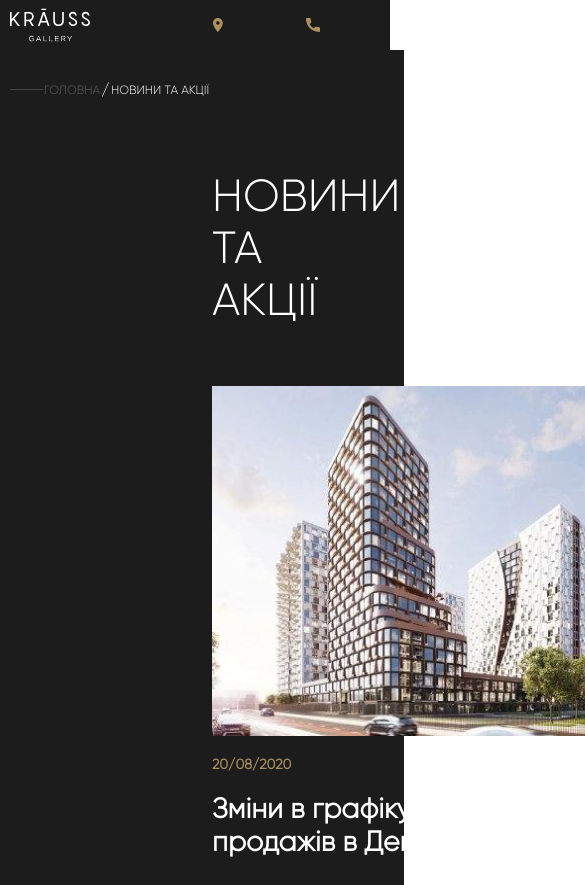
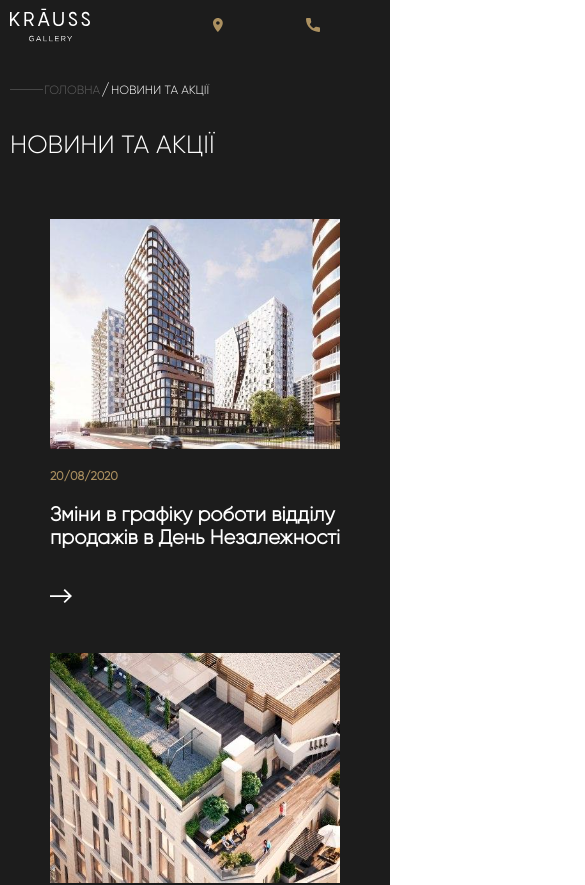
Before and after one commit to YarovoyDm/landing, a React (Create React App) app: page /news in a window 390 px wide. Shown: the top 885 px of the page, 585 px wide, since content can reach past the window. Built offline with nearby package versions, Linux system fonts and the light colour scheme.

Commit message:
news done

```diff
--- a/src/Container/News/News.module.scss
+++ b/src/Container/News/News.module.scss
@@ -1,40 +1,39 @@
 .newsBot,
-.news{
+.news {
     padding: 120px 192px 130px 212px;
     background: #1c1c1c;
     position: relative;
-
 }
-.newsTitle{
+.newsTitle {
     font-size: 45px;
     color: white;
-    margin-bottom:60px
+    margin-bottom: 60px;
 }
-.newsWrapper{
+.newsWrapper {
     display: flex;
     justify-content: space-between;
     align-items: center;
     margin-bottom: 70px;
 }
-.newsItem{
+.newsItem {
     display: flex;
     flex-direction: column;
     align-items: flex-start;
     cursor: pointer;
 }
-.newsDate{
+.newsDate {
     font-size: 14px;
     color: #ab9060;
     font-weight: 800;
     margin-bottom: 20px;
 }
-.newsItemTitle{
+.newsItemTitle {
     font-weight: 700;
     font-size: 28px;
     color: white;
     margin-bottom: 40px;
 }
-.newsArrow{
+.newsArrow {
     height: 14px;
     width: 22px;
     background-image: url(../../Images/galleryArrowLanding.svg);
@@ -43,19 +42,118 @@
 }
 .newsFirstImage,
 .newsSecondImage,
-.newsThirdImage{
+.newsThirdImage {
     height: 350px;
     width: 450px;
     background-size: 100% 100%;
     background-repeat: no-repeat;
     margin-bottom: 20px;
 }
-.newsFirstImage{
+.newsFirstImage {
     background-image: url(../../Images/newsFirstLanding.jpg);
 }
-.newsSecondImage{
+.newsSecondImage {
     background-image: url(../../Images/newsSecondLanding.jpg);
 }
-.newsThirdImage{
+.newsThirdImage {
     background-image: url(../../Images/newsThirdLanding.jpg);
 }
+
+@media screen and (min-width: 320px) and (max-width: 767px){
+    .newsBot,
+    .news {
+        padding: 80px 10px 10px 10px;
+    }
+    .newsWrapper{
+        flex-direction: column
+    }
+    .newsFirstImage,
+    .newsSecondImage,
+    .newsThirdImage{
+        height: 230px;
+        width: 100%
+    }
+    .newsItem{
+        margin-bottom: 50px
+    }
+    .newsWrapper:nth-child(2){
+        display: none;
+    }
+    .newsTitle{
+        font-size: 25px;
+    }
+    .newsItemTitle{
+        font-size: 20px;
+    }
+    .newsDate{
+        font-size: 12px;
+    }
+}
+
+@media screen and (min-width: 768px) and (max-width: 1023px){
+    .newsBot,
+    .news {
+        padding: 120px 40px 10px 40px;
+    }
+    .newsItem:nth-child(3){
+        display: none;
+    }
+    .newsItem:nth-child(1){
+        margin-right: 10px;
+    }
+    .newsFirstImage,
+    .newsSecondImage,
+    .newsThirdImage{
+        height: 230px;
+        width: calc(100% - 5px);
+    }
+    .newsTitle{
+        font-size: 35px;
+    }
+    .newsItemTitle{
+        font-size: 24px;
+    }
+    .newsDate{
+        font-size: 12px;
+    }
+}
+
+@media screen and (min-width: 1024px) and (max-width: 1365px){
+    .newsBot,
+    .news {
+        padding: 120px 100px 10px 100px;
+    }
+    .newsTitle{
+        font-size: 35px;
+    }
+    .newsItemTitle{
+        font-size: 22px;
+        // width: 80%;
+    }
+    .newsFirstImage,
+    .newsSecondImage,
+    .newsThirdImage{
+        height: 230px;
+            width: 250px;
+    }
+}
+
+@media screen and (min-width: 1360px) and (max-width: 1919px) {
+    .newsBot,
+    .news {
+        padding: 120px 152px 10px 172px;
+    }
+    .newsTitle{
+        font-size: 35px;
+    }
+    .newsItemTitle{
+        font-size: 22px;
+        // width: 80%;
+    }
+    .newsFirstImage,
+    .newsSecondImage,
+    .newsThirdImage{
+        height: 230px;
+        width: 300px;
+    }
+}
```
